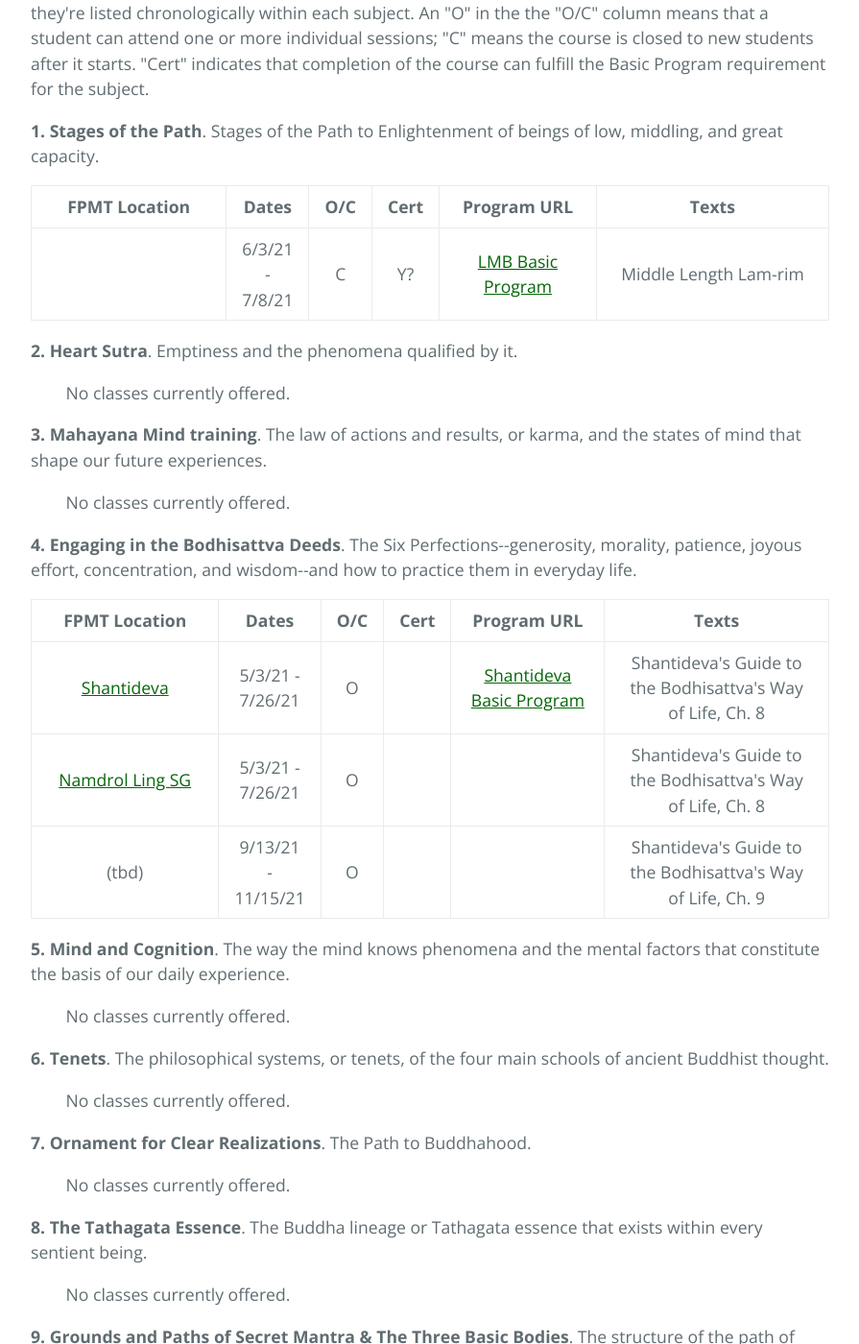
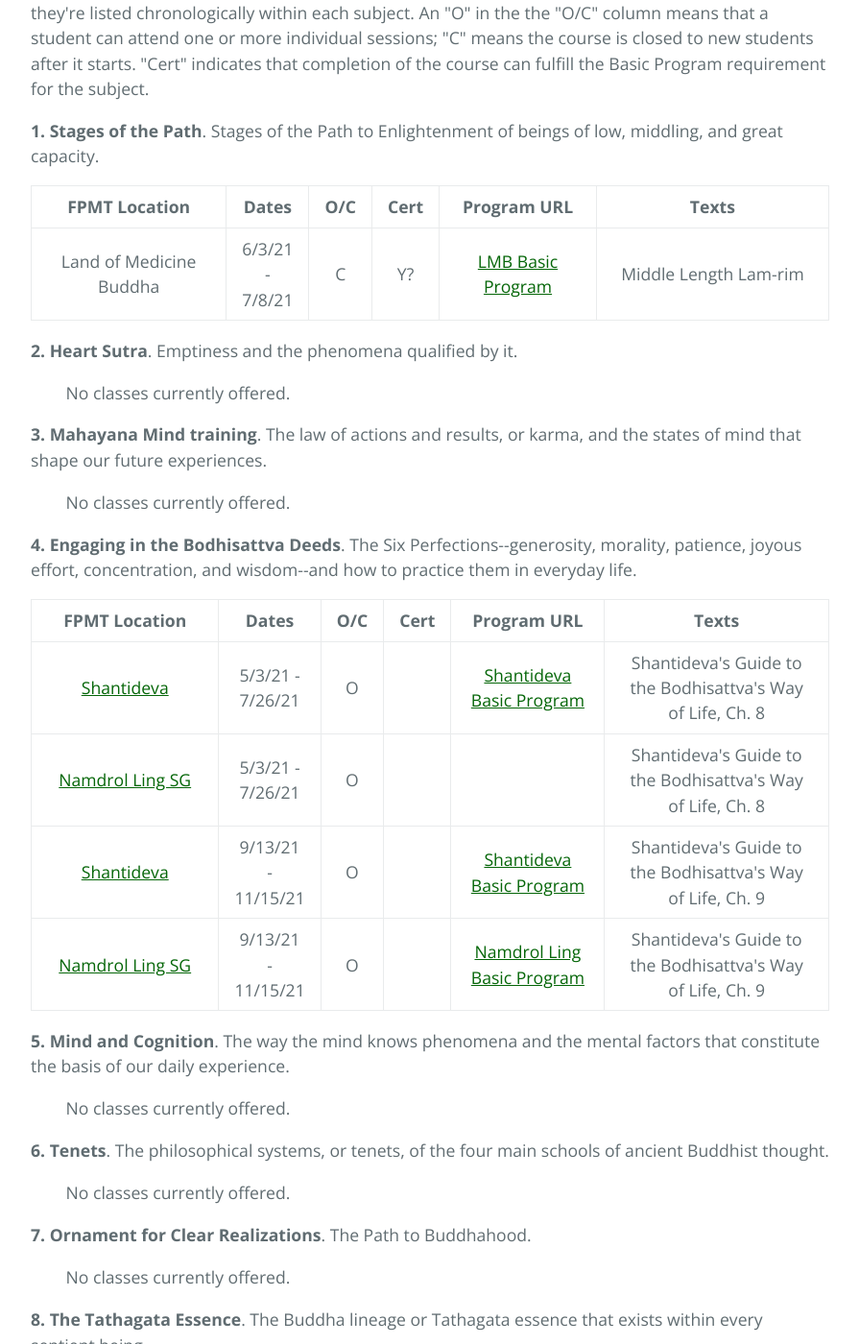
Before and after one commit to lgeorge/lgeorge.github.io, a Jekyll site: the page built from fpmt-na/index.html, in a window 1280 px wide and 1400 px high, scrolled down 664 px. Shown: the whole window at 96% size, without its empty margins (192-1087 px from the left). Built offline with Jekyll 4.4.1, drawn with Linux system fonts in a browser that asks for light colours.

Commit message:
add ch. 9 course info

```diff
--- a/fpmt-na/index.html
+++ b/fpmt-na/index.html
@@ -39,7 +39,7 @@
     		</thead>
     		<tbody>
     			<tr>
-            <td style="text-align:center"><a href="https://landofmedicinebuddha.org" target="_blank" rel="noreferrer noopener"></a></td>
+            <td style="text-align:center"><a href="https://landofmedicinebuddha.org" target="_blank" rel="noreferrer noopener"></a>Land of Medicine Buddha</td>
             <td style="text-align:center">6/3/21 - 7/8/21</td>
             <td style="text-align:center">C</td>
             <td style="text-align:center">Y?</td>
@@ -89,11 +89,19 @@
             <td style="text-align:center">Shantideva's Guide to the Bodhisattva's Way of Life, Ch. 8</td>
           </tr>
           <tr>
-            <td style="text-align:center">(tbd)</td>
+            <td style="text-align:center"><a href="https://shantidevanyc.org/" target="_blank" rel="noreferrer noopener"></a><a target="_blank" href="https://shantidevanyc.org/" rel="noreferrer noopener">Shantideva</a></td>
             <td style="text-align:center">9/13/21 - 11/15/21</td>
             <td style="text-align:center">O</td>
             <td style="text-align:center"></td>
+            <td style="text-align:center"><a href="https://shantidevanyc.org/programs/study/basic-program/" target="_blank" rel="noreferrer noopener">Shantideva Basic Program</a></td>
+            <td style="text-align:center">Shantideva's Guide to the Bodhisattva's Way of Life, Ch. 9</td>
+          </tr>
+                  <tr>
+            <td style="text-align:center"><a href="http://namdrol-ling.com/" target="_blank" rel="noreferrer noopener"></a><a target="_blank" href="http://namdrol-ling.com/" rel="noreferrer noopener">Namdrol Ling SG</a></td>
+            <td style="text-align:center">9/13/21 - 11/15/21</td>
+            <td style="text-align:center">O</td>
             <td style="text-align:center"></td>
+            <td style="text-align:center"><a href="http://namdrol-ling.com/event/chapter-9-part-1-developing-perfect-wisdom-with-gen-don-handrick/" target="_blank" rel="noreferrer noopener">Namdrol Ling Basic Program</td>
             <td style="text-align:center">Shantideva's Guide to the Bodhisattva's Way of Life, Ch. 9</td>
           </tr>
     		</tbody>
```
